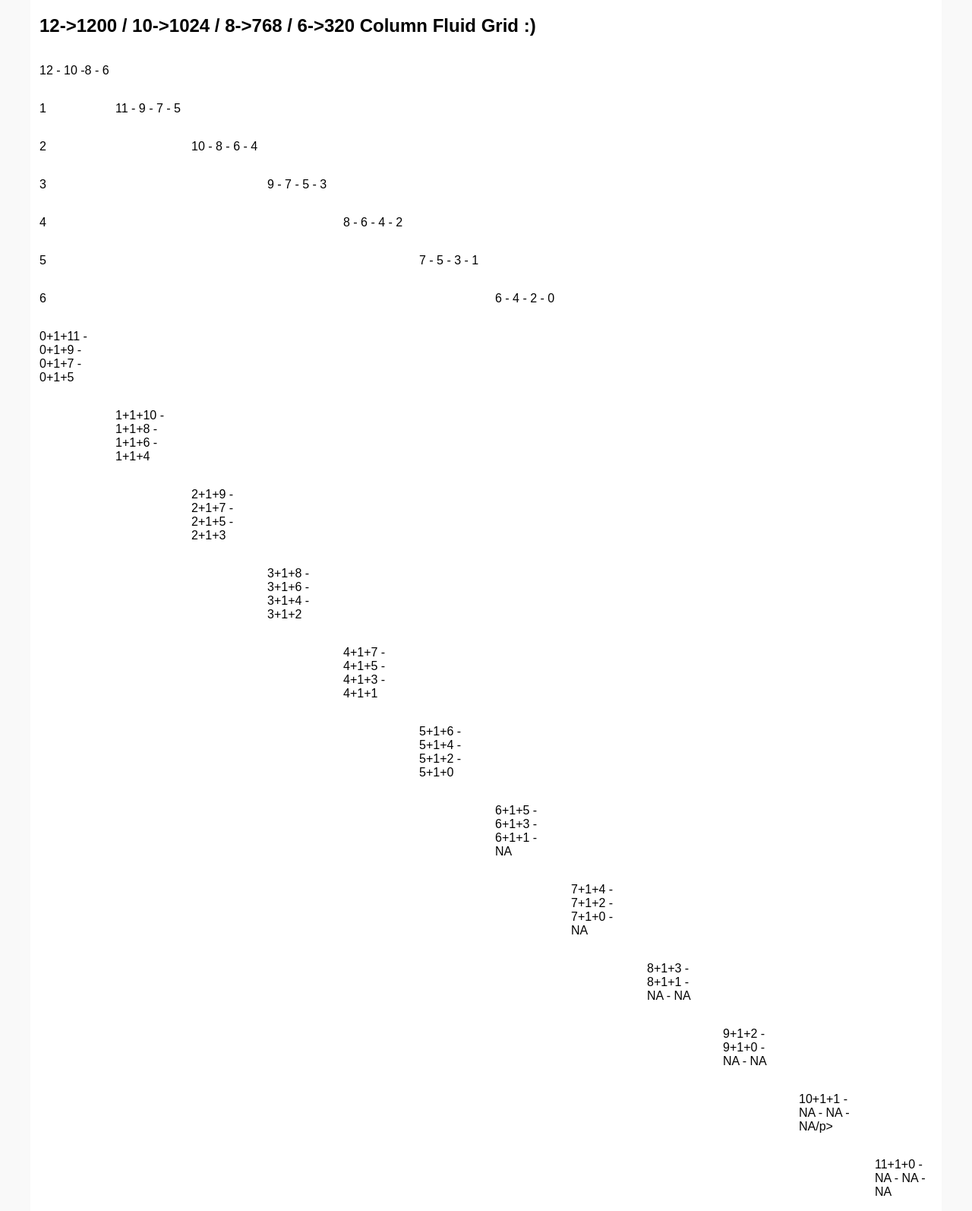
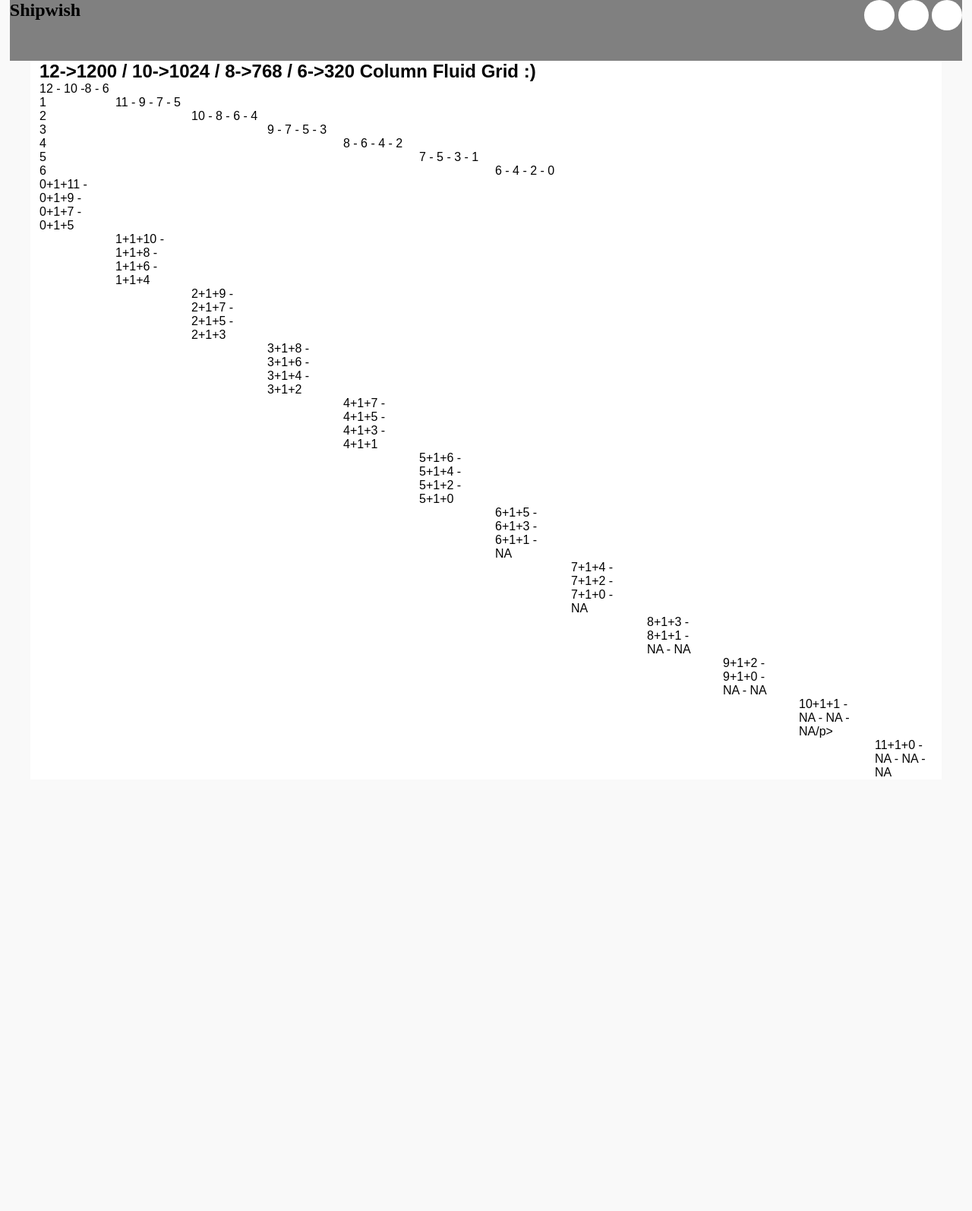
Before and after one commit to Marimontero19/shipwish, a PHP site: page /grid-test.php in a window 1280 px wide. Shown: the whole page at 76% size. After the commit the page ends 1022 px from the top, so only its background shows below. Run offline with PHP 8.4, Linux system fonts and the light colour scheme; some web fonts are replaced.

Commit message:
Inicio del heder

```diff
--- a/css/styles.css
+++ b/css/styles.css
@@ -1,8 +1,57 @@
-/*My_Styles*/
+
+
+/* Our own reset
+----------------------------------------------------------------------------------------------------*/
 
 body {
   background-color: #f9f9f9;
+  font-size: 16px;
 }
+
+h1,h2,h3,h4,h5,h6,p, ul {
+	margin: 0;
+	padding: 0;
+}
+
+
+h1 {
+	font-size: 1.5em;
+}
+
+h2 {
+
+}
+
+h3 {
+
+}
+
+h4 {
+
+}
+
+h5 {
+
+
+}
+
+h6 {
+
+}
+
+p {
+
+}
+
+ul {
+	list-style-type: none;
+
+}
+
+
+/* Real start
+----------------------------------------------------------------------------------------------------*/
+
 
 
 .main-container {
@@ -11,3 +60,35 @@ body {
   box-sizing: content-box;
   background-color: white;
 }
+
+
+
+header {
+	width: 100%;
+	height: 80px;
+	background-color: gray;
+}
+
+header h1 {
+
+	font-family: 'AndesRounded-ExtraBold';
+	float: left;
+}
+
+
+.user-tools {
+	float: right;
+	display: block;
+}
+
+.user-tools li {
+	display: inline-block;
+}
+
+.user-tools li a {
+	width: 40px;
+	height: 40px;
+	border-radius: 50%;
+	background-color: white;
+	display: block;
+}
--- a/includes/header.php
+++ b/includes/header.php
@@ -85,4 +85,30 @@
 
 	</head>
 
-	<body>
+	<body class="container_12 container_10 container_8 container_6">
+
+	<header class="container grid_12_1200 grid_10_1024 grid_8_768 grid_6_320">
+		<h1>
+			Shipwish
+		</h1>
+		<div class="user-tools">
+			<ul>
+				<li>
+					<a href="#" target="">
+
+					</a>
+				</li>
+				<li>
+					<a href="#" target="">
+
+					</a>
+				</li>
+				<li>
+					<a href="#" target="">
+
+					</a>
+				</li>
+			</ul>
+		</div>
+
+	</header>
```
Also changed, not shown: index.php (+3 -15 lines).
